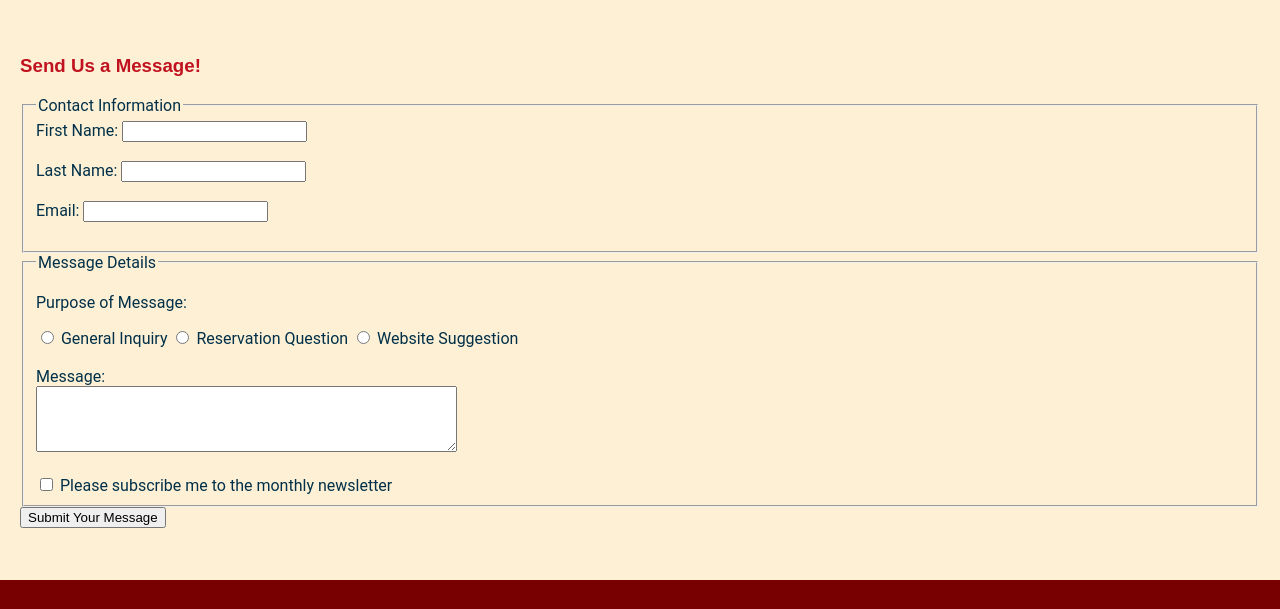
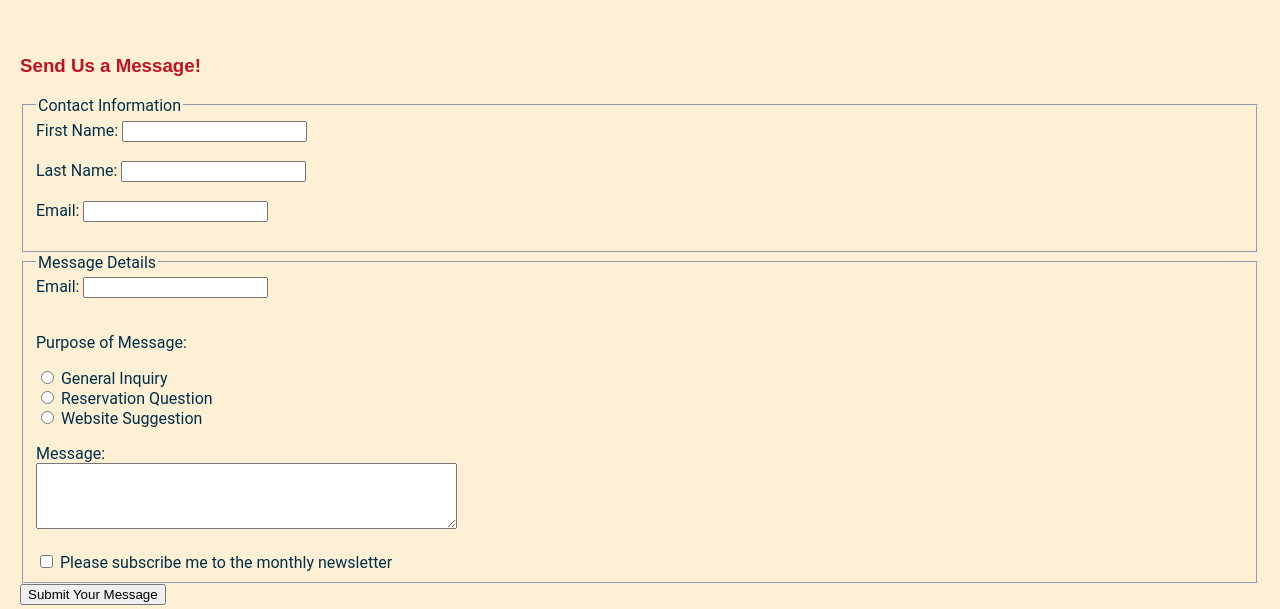
Before and after one commit to ZyperHex/wdd130, a plain HTML site: page wwr/contact.html in a window 1280 px wide. Shown: the part 994-1603 px from the top of the page. Drawn offline with Linux system fonts and the light colour scheme.

Commit message:
changes added

```diff
--- a/wwr/contact.html
+++ b/wwr/contact.html
@@ -64,29 +64,26 @@
 
           <fieldset>
             <legend>Message Details</legend>
+            <label for="useremail">Email:</label>
+            <input type="email" id="useremail" name="useremail" required><br><br>
 
             <p>Purpose of Message:</p>
-            <label>
-              <input type="radio" name="purpose" value="General Inquiry" id="general" required>
-              <label for="general">General Inquiry</label>
-            </label>
+            <div>  <input type="radio" name="purpose" value="General Inquiry" id="general" required>
+                <label for="general">General Inquiry</label><br>
 
-            <label>
-              <input type="radio" name="purpose" value="Reservation Question" id="reservation">
-              <label for="reservation">Reservation Question</label>
-            </label>
+                <input type="radio" name="purpose" value="Reservation Question" id="reservation">
+                <label for="reservation">Reservation Question</label><br>
 
-            <label>
-              <input type="radio" name="purpose" value="Website Suggestion" id="website">
-              <label for="website">Website Suggestion</label>
-            </label><br><br>
+                <input type="radio" name="purpose" value="Website Suggestion" id="website">
+                <label for="website">Website Suggestion</label>
+            </div>
 
             <label for="message">Message:</label><br>
             <textarea id="message" name="message" rows="4" cols="50" required></textarea><br><br>
 
             <input type="checkbox" id="newsletter" name="newsletter">
             <label for="newsletter">Please subscribe me to the monthly newsletter</label>
-          </fieldset>
+        </fieldset>
 
           <button type="submit">Submit Your Message</button>
         </form>
--- a/wwr/styles/rafting.css
+++ b/wwr/styles/rafting.css
@@ -351,3 +351,7 @@ main {
     color: var(--primary-color);
     font-family: var(--heading-font);
 }
+
+#website {
+    margin-bottom: 20px;
+}
```
